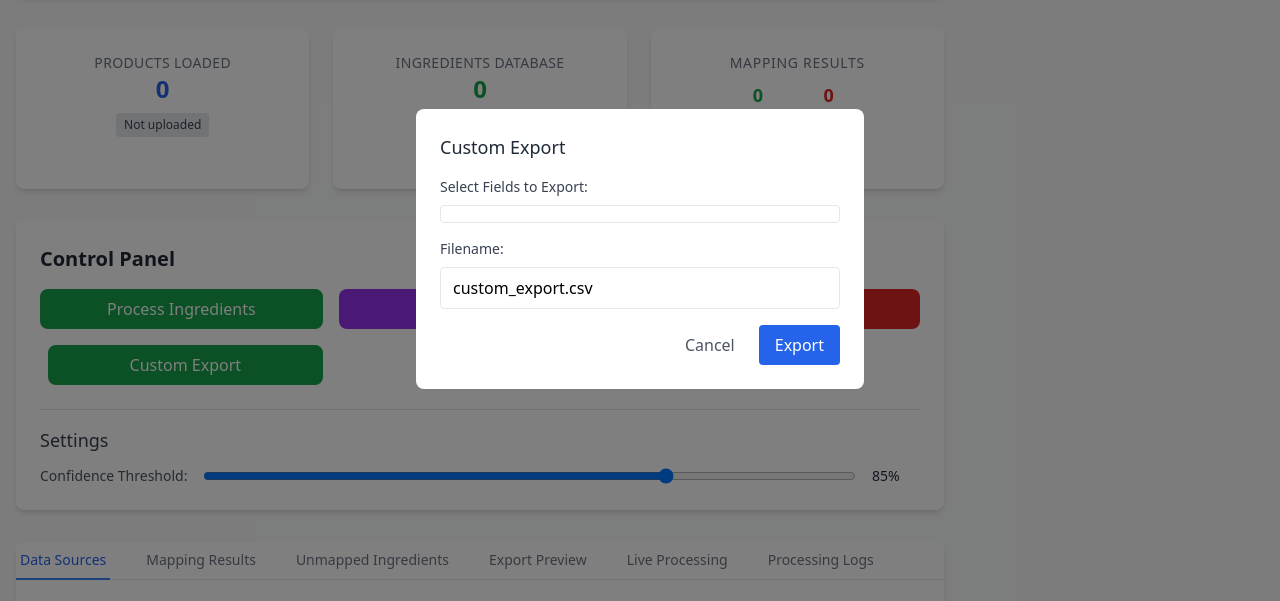
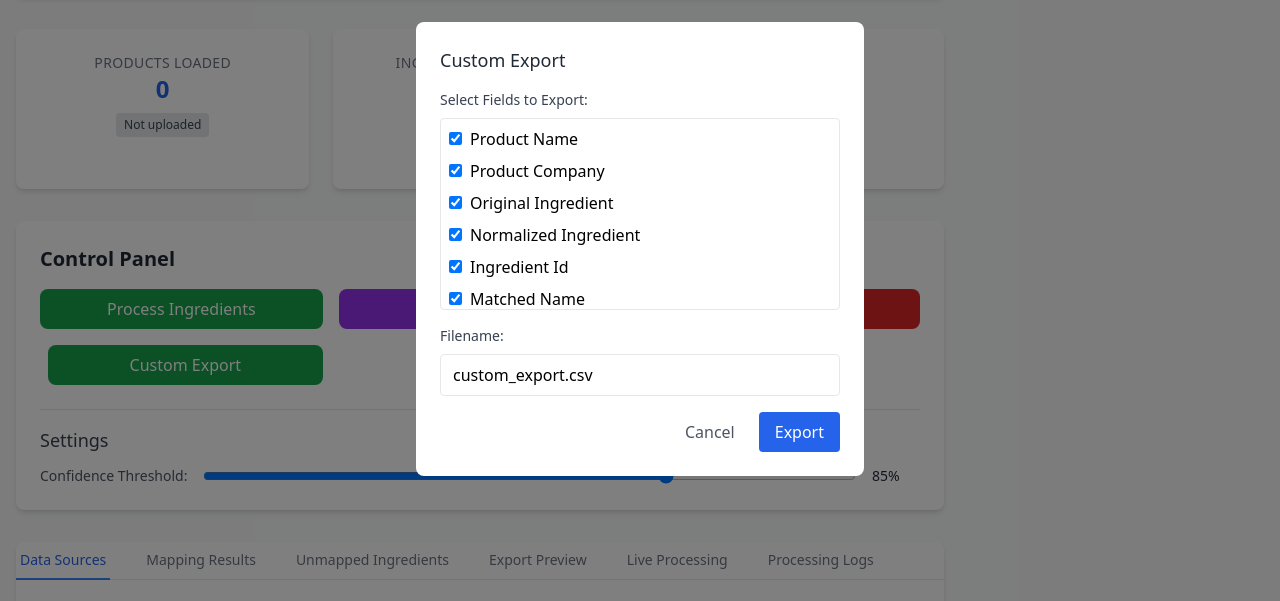
Before and after one commit to Dev-Muhammad-Junaid/product-mapping-dashboard, a plain HTML site: page Project Mapping System/templates/dashboard.html in a window 1280 px wide. Both pictures are taken after a click on the button "Custom Export". Shown: the part 151-752 px from the top of the page. Drawn offline with nearby package versions, Linux system fonts and the light colour scheme.

Commit message:
Fix custom export to include all fields including Notes - Added comprehensive list of all possible export fields including note field - Improved field display with proper capitalization and spacing - Added backend validation to handle missing fields gracefully - Now shows Note field and other important fields in custom export selection

```diff
--- a/Project Mapping System/templates/dashboard.html
+++ b/Project Mapping System/templates/dashboard.html
@@ -1543,12 +1543,36 @@
             // Always show field checkboxes and filename input
             const fieldsContainer = document.getElementById('custom-export-fields');
             fieldsContainer.innerHTML = '';
-            // Assume lastResults.mapped[0] has all possible fields
+
+            // Define all possible fields that could be in the mapping results
+            const allPossibleFields = [
+                'product_name',
+                'product_company',
+                'original_ingredient',
+                'normalized_ingredient',
+                'ingredient_id',
+                'matched_name',
+                'confidence',
+                'status',
+                'match_type',
+                'mapping_source',
+                'note',
+                'timestamp',
+                'fully_mapped'
+            ];
+
+            // Get actual fields from sample data and merge with possible fields
             const sample = lastResults.mapped[0] || {};
-            Object.keys(sample).forEach(field => {
+            const sampleFields = Object.keys(sample);
+
+            // Combine and deduplicate fields
+            const allFields = [...new Set([...sampleFields, ...allPossibleFields])];
+
+            allFields.forEach(field => {
                 const label = document.createElement('label');
                 label.className = 'block mb-2';
-                label.innerHTML = `<input type='checkbox' name='fields' value='${field}' checked class='mr-2 custom-export-field'>${field}`;
+                const displayName = field.replace(/_/g, ' ').replace(/\b\w/g, l => l.toUpperCase());
+                label.innerHTML = `<input type='checkbox' name='fields' value='${field}' checked class='mr-2 custom-export-field'>${displayName}`;
                 fieldsContainer.appendChild(label);
             });
             document.getElementById('custom-export-filename').value = 'custom_export.csv';
```
Also changed, not shown: 1 other file.
